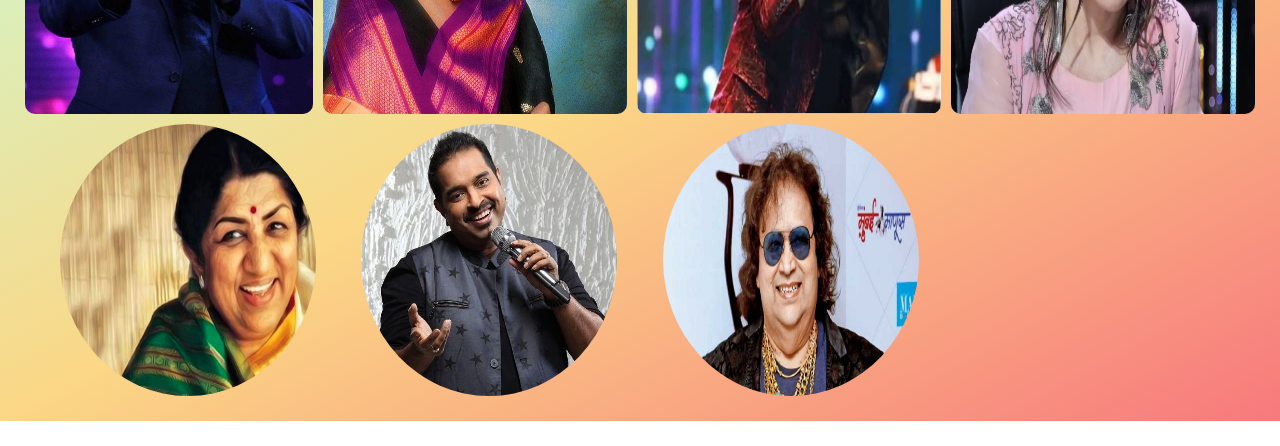
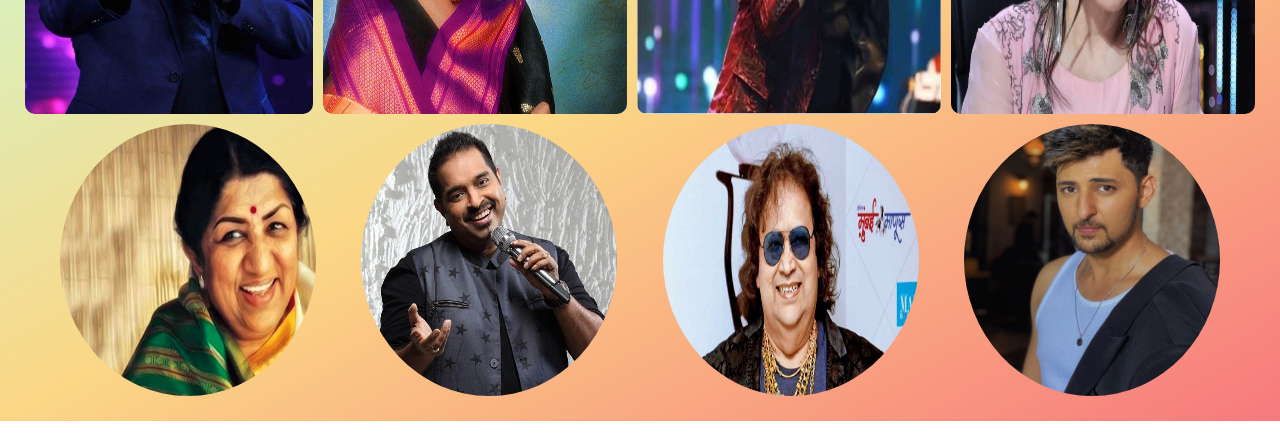
Before and after one commit to curious-geek-Adi/music_mp3_song_platform, a plain HTML site: page index.html in a window 1280 px wide. Shown: the part 2160-2606 px from the top of the page. Drawn offline with nearby package versions, Linux system fonts and the light colour scheme; a web font is replaced by a local one.

Commit message:
update image name

```diff
--- a/index.html
+++ b/index.html
@@ -109,7 +109,7 @@
         <img src="./assets/image/sankar-mahadevan.webp" id="oneimg"  alt="nopic">
         <img src="./assets/image/Bappi-Lahiri.jpg" id="sevenimg"  alt="nopic">
 
-        <img src="./assets/image/Kishore-Kumar.jpg" id="siximg"  alt="nopic">
+        <img src="./assets/image/img3.jpg" id="siximg"  alt="nopic">
         <!-- <img src="" id="nineimg"> -->
 
 
```
